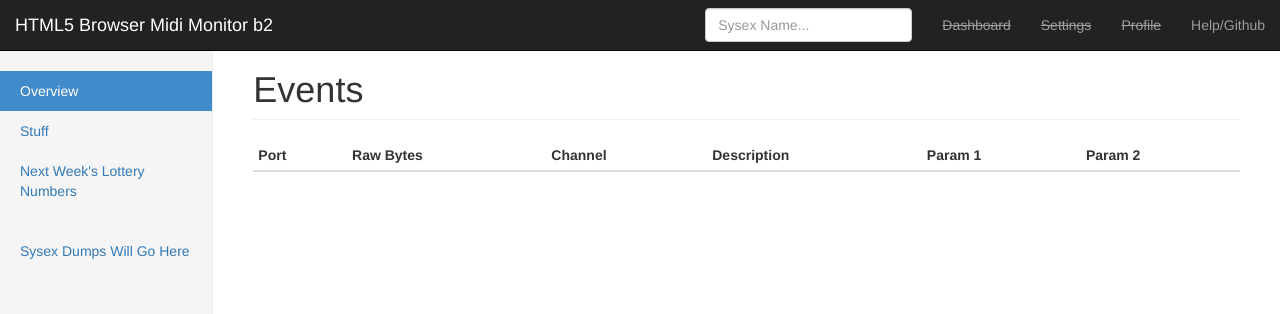
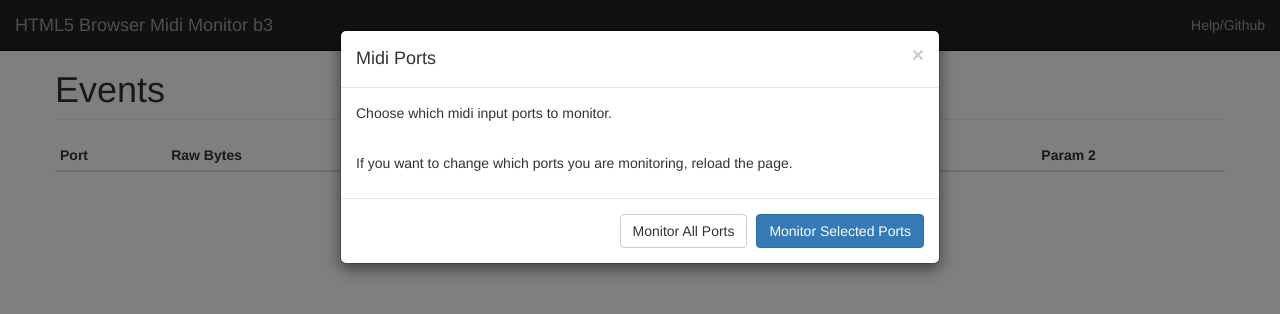
Before and after one commit to AdjustableSquelch/BrowserMidiMonitor, a plain HTML site: page index.html in a window 1280 px wide. Drawn offline with nearby package versions, Linux system fonts and the light colour scheme.

Commit message:
added display of sysex message and ability to start to select which (or all) input.

```diff
--- a/index.html
+++ b/index.html
@@ -43,14 +43,18 @@
 		<div class="modal-content">
 			<div class="modal-header">
 				<button type="button" class="close" data-dismiss="modal" aria-hidden="true">&times;</button>
-				<h4 class="modal-title">Modal title</h4>
+				<h4 class="modal-title">Midi Ports</h4>
 			</div>
 			<div class="modal-body">
-				<p>One fine body&hellip;</p>
+				<p>Choose which midi input ports to monitor.</p>
+				<table class="table table-striped table-condensed">
+				<tbody id="monitorPorts"></tbody>
+				</table>
+				<p>If you want to change which ports you are monitoring, reload the page.</p>
 			</div>
 			<div class="modal-footer">
-				<button type="button" class="btn btn-default" data-dismiss="modal">Close</button>
-				<button type="button" class="btn btn-primary">Save changes</button>
+				<button type="button" class="btn btn-default" data-dismiss="modal" onclick="monitorAllPorts();">Monitor All Ports</button>
+				<button type="button" class="btn btn-primary" onclick="monitorSelectedPorts();">Monitor Selected Ports</button>
 			</div>
 		</div>
 	</div>
@@ -65,35 +69,18 @@
 				<span class="icon-bar"></span>
 				<span class="icon-bar"></span>
 			</button>
-			<a class="navbar-brand" href="#">HTML5 Browser Midi Monitor b2</a>
+			<a class="navbar-brand" href="#">HTML5 Browser Midi Monitor b3</a>
 		</div>
 		<div class="navbar-collapse collapse">
 			<ul class="nav navbar-nav navbar-right">
-				<li><a href="#" style="text-decoration: line-through">Dashboard</a></li>
-				<li><a href="#" style="text-decoration: line-through">Settings</a></li>
-				<li><a href="#" style="text-decoration: line-through">Profile</a></li>
 				<li><a href="https://github.com/AdjustableSquelch/BrowserMidiMonitor" target="_blank">Help/Github</a></li>
 			</ul>
-			<form class="navbar-form navbar-right">
-				<input type="text" class="form-control" placeholder="Sysex Name...">
-			</form>
 		</div>
 	</div>
 </div>
 
-<div class="container-fluid">
-	<div class="row">
-		<div class="col-sm-3 col-md-2 sidebar">
-			<ul class="nav nav-sidebar">
-				<li class="active"><a href="#">Overview</a></li>
-				<li><a href="#">Stuff</a></li>
-				<li><a href="#">Next Week's Lottery Numbers</a></li>
-			</ul>
-			<ul class="nav nav-sidebar">
-				<li><a href="">Sysex Dumps Will Go Here</a></li>
-			</ul>
-		</div>
-		<div class="col-sm-9 col-sm-offset-3 col-md-10 col-md-offset-2 main">
+<div class="container-fluid" id="container">
+		<div class="col-sm-12 main">
 			<h1 class="page-header">Events</h1>
 			<div class="table-responsive">
 				<table class="table table-striped table-condensed">
@@ -123,6 +110,7 @@
 <script src="js/midiexplorer.js"></script>
 <script type="text/javascript">
 	setupMidi();
+	$('#setup').modal({keyboard:false});
 </script>
 </body>
 </html>
```
